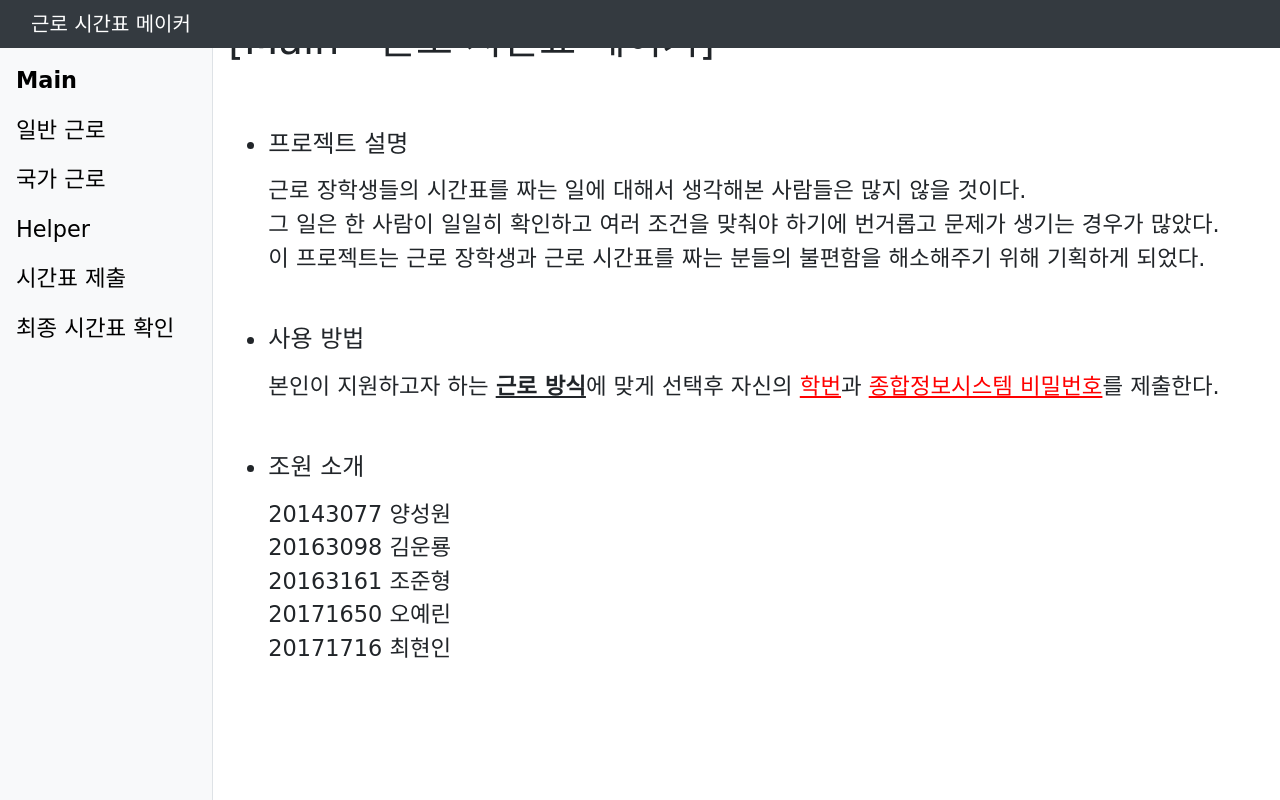
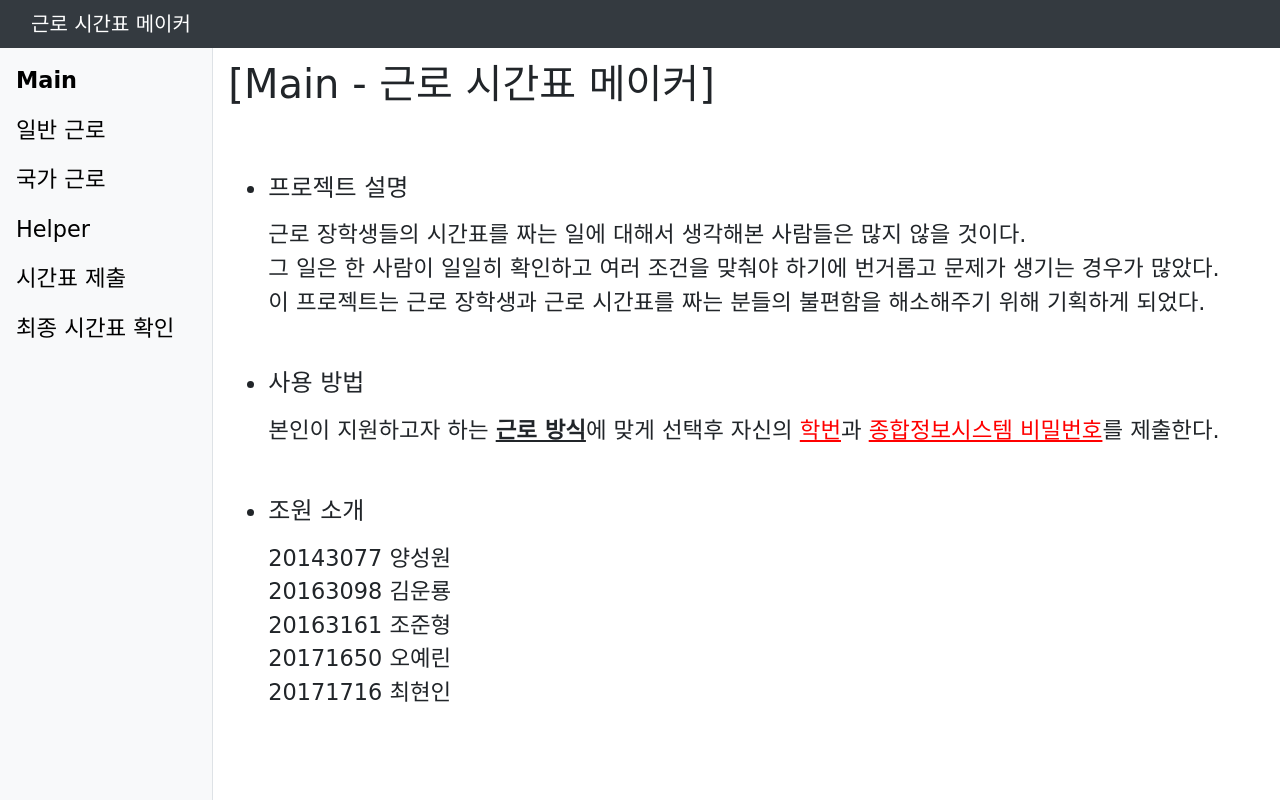
Before and after one commit to OSS-geunro/geunro-bootstrap, a plain HTML site: page main.html in a window 1280 px wide. Drawn offline with nearby package versions, Linux system fonts and the light colour scheme; a web font is replaced by a local one.

Commit message:
본문 위에 짤리는거 수정

```diff
--- a/main.css
+++ b/main.css
@@ -59,3 +59,6 @@ body {
 .mid-title{
     font-size: 1.3rem;
 }
+h1{
+    margin-top: 60px;
+}
```
